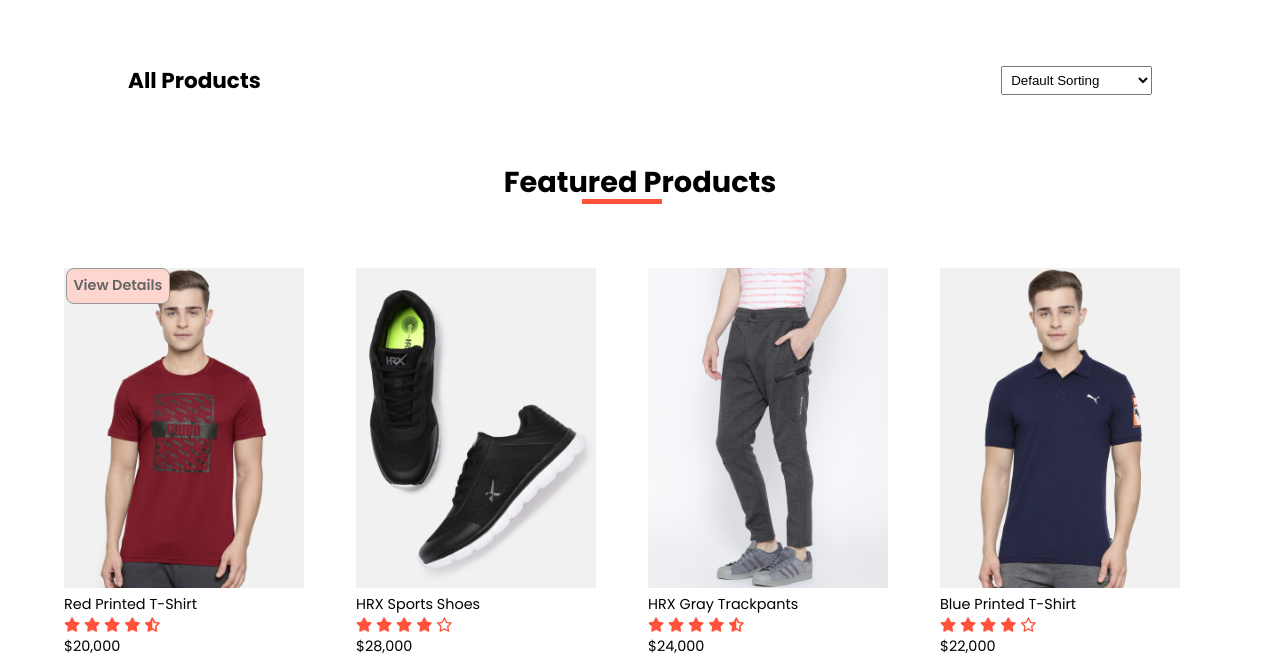
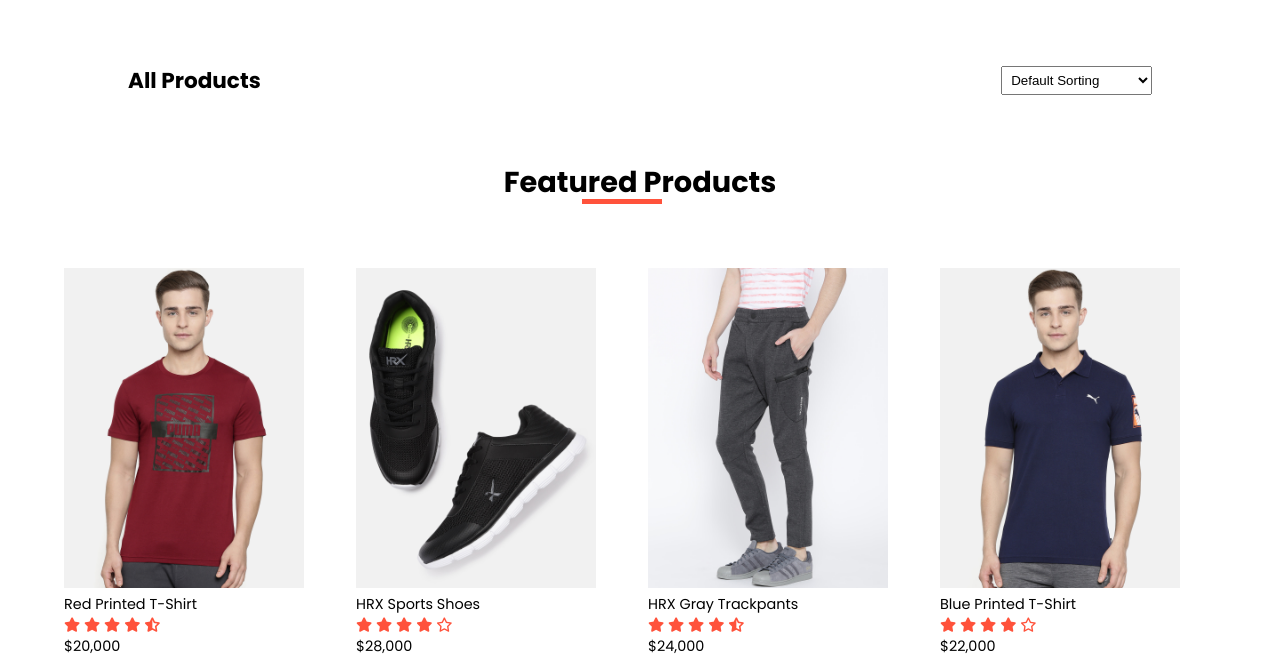
Before and after one commit to Elue-dev/E-Commerce, a website: page products.html in a window 1280 px wide. Shown: the part 80-750 px from the top of the page. Drawn offline with Linux system fonts and the light colour scheme.

Commit message:
Another commit

```diff
--- a/products.html
+++ b/products.html
@@ -58,7 +58,7 @@
                         <i class="fas fa-star"></i>
                         <i class="fas fa-star-half-alt"></i>
                         <p>$20,000</p>
-                        <p><a href="detail.html" class="details">View Details</a></p>
+                        <!-- <p><a href="detail.html" class="details">View Details</a></p> -->
                     </div>
                 </div>
 
```
